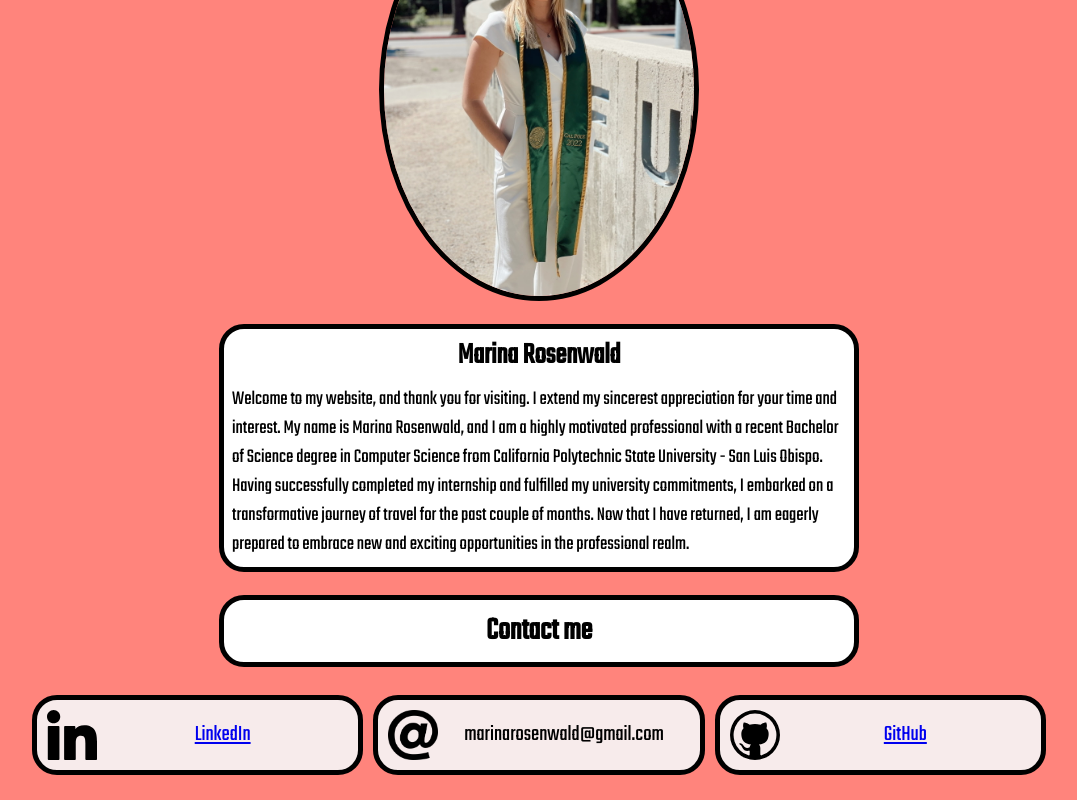
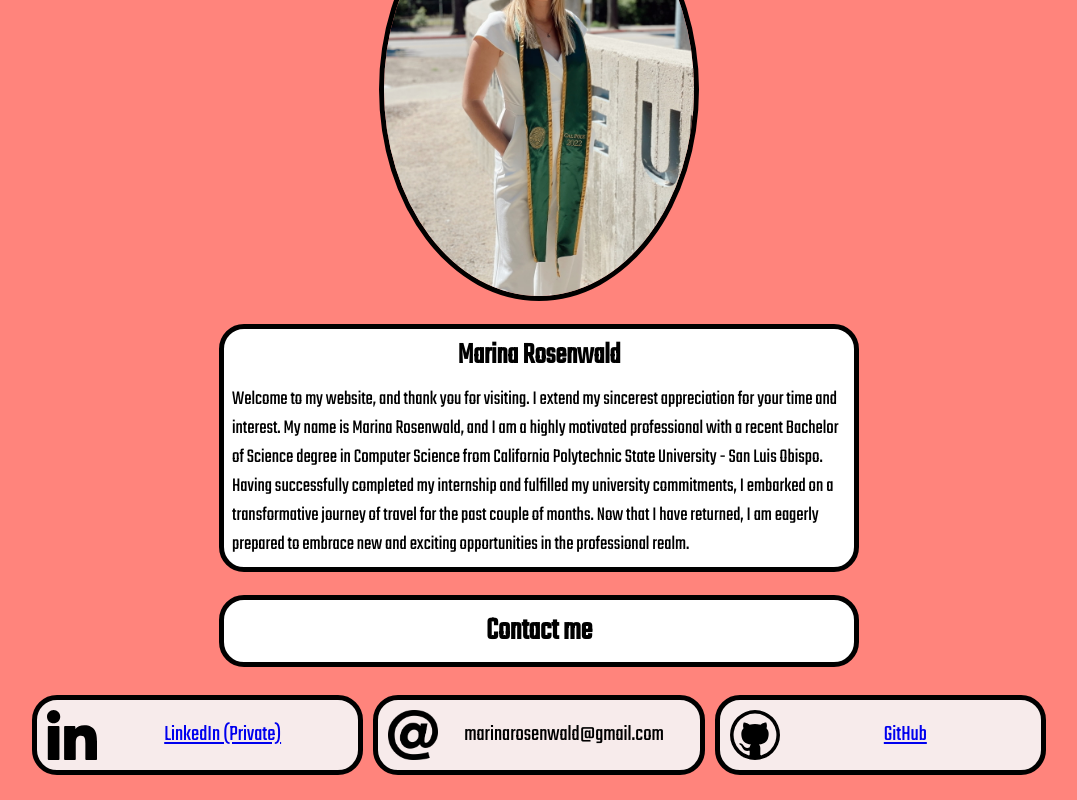
Before and after one commit to marinarosenwald/personalWebsite, a React (Create React App) app: page / in a window 1280 px wide. Shown: the part 260-1060 px from the top of the page, without its empty margins (101-1178 px from the left). Built offline with nearby package versions, Linux system fonts and the light colour scheme.

Commit message:
updated personal info

```diff
--- a/src/pages/Home.js
+++ b/src/pages/Home.js
@@ -46,7 +46,7 @@ function Home() {
             <div class='DinsideBox'>
                   <img src={ LI } alt="LinkedInIcon" class="Dicon"></img>
               <div class="DinsideText">
-              <p>LinkedIn</p>
+              <p>LinkedIn (Private)</p>
               </div>
             </div>
             </a>
```
Also changed, not shown: 1 other file (tests, documents, lock files or other folders).
